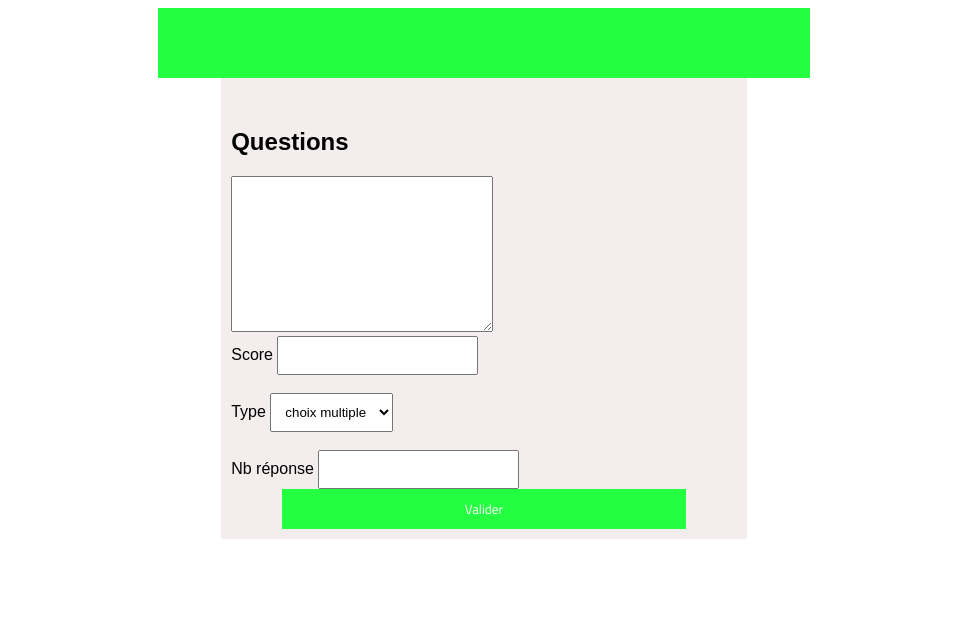
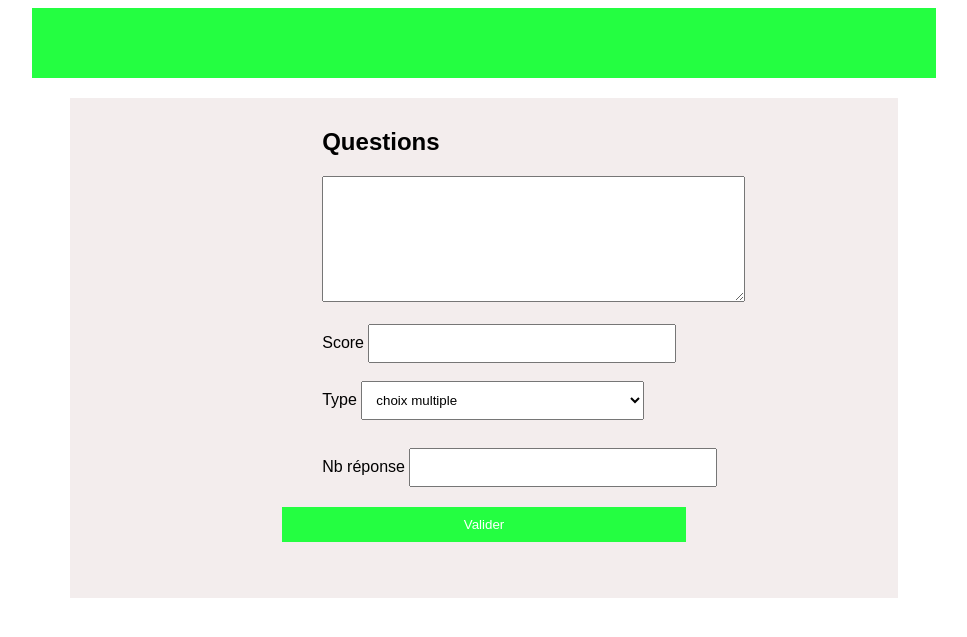
Before and after one commit to sowcheikh/mini-projet, a PHP site: page /page-admin.php in a window 1280 px wide. Shown: the top 637 px of the page, without its empty margins (156-1123 px from the left). Run offline with PHP 8.4, Linux system fonts and the light colour scheme.

Commit message:
modification sur la page admin de mini-projet

```diff
--- a/mini-projet/connexion/auth.php
+++ b/mini-projet/connexion/auth.php
@@ -6,6 +6,7 @@
     <title>Document</title>
 </head>
 <body>
+<h1>BIENVENUE DANS LE JEU DES TITANS</h1>
     <form action="" method="post">
         <input type="submit" value="ADMINISTRATEUR">
         <input type="submit" value="JOUEUR">
--- a/mini-projet/pages/page-admin.css
+++ b/mini-projet/pages/page-admin.css
@@ -1,17 +1,18 @@
 .header{
     background-color: #24FE41;
     color: white;
-    width: 50%;
+    width: 70%;
     height: 50px;
     margin: 0 auto;
     text-align: center;
     padding: 10px;
 }
 .formulaire{
-    width: 50%;
+    width: 80%;
     margin: 0 auto;
     background-color:white;
     font-family: arial;
+    padding-top: 20px;
 }
 form{
     width: 80%;
@@ -19,32 +20,75 @@ form{
     margin: 0 auto;
     padding: 10px;
     font-family: arial;
+    height: 30rem;
 }
-.questtion{
-    padding-top: 20px;
+.menu{
+    margin-left: 30%;
+}
+/* .questtion{
+    padding: 20px;
     font-family: arial;
-    width: 100%;
+    width: 50%;
+    margin-left: 50px;
+    margin-top: 10px;
 }
-.questtion .titre-qcm{
-    width: 20%;
+.titre-qcm{
+    width: 30%;
     float: left;
 }
-.questtion .qcm{
-    width: 60%;
+.qcm{
+    width: 70%;
+    float: left;
+} */
+/* .mileu {
+    width: 50%;
+    height: 20%;
+    padding: 20px;
 }
+.mileu .score{
+    width: 50%;
+    float: left;
+}
+.text{
+    width: 50%;
+    float: left;
+}
+.bas{
+    width: 50%;
+    height: 20%;
+}
+.choix{
+    width: 50%;
+    float: left;
+}
+.type{
+    width: 50%;
+    float: left;
+}
+.container2{
+    width: 50%;
+    height: 20%;
+} */
 .valider{
-    border: none;
+    width: 50%;
+    margin: 0 auto;
+    padding-top: 20px;
+
+}
+.valider input{
     background-color: #24FE41;
     color: white;
-    width: 80%;
-    margin-left: 10%;
+    border: none;
     text-align: center;
-    font-family: 'Titillium Web', sans-serif;
-
+    width: 100%;
+    margin: 0 auto;
+    font-family: Arial, Helvetica, sans-serif;
 }
 input, select{
     padding: 10px;
+    font-family: Arial, Helvetica, sans-serif;
+width: 50%;
 }
-label{
-    font-family: arial;
+.container2{
+    padding-top: 10px;
 }
--- a/mini-projet/pages/page-admin.php
+++ b/mini-projet/pages/page-admin.php
@@ -6,29 +6,29 @@ session_start();  // démarrage d'une session
 if (isset($_SESSION['login'])) {
     $username = $_SESSION['login'];
     if (isset($_POST['valider'])) {
-                            $qcm=$_POST['qcm'];
-                            $nbrep=$_POST['nbrep'];
-                            $score=$_POST['score'];
-                            $type=$_POST['choixquest'];
-                            $reponse=array();
-                            $bonnereponse=array();
+        $qcm = $_POST['qcm'];
+        $nbrep = $_POST['nbrep'];
+        $score = $_POST['score'];
+        $type = $_POST['choixquest'];
+        $reponse = array();
+        $bonnereponse = array();
 
-                            for ($i=1; $i <= $nbrep; $i++) {
-                                $reponse=$_POST['reponse'.$i];
-                                if (in_array( ('rep'.$i) , $_POST['check']) ) {
-                                    $bonnereponse[]=$_POST['reponse'.$i];
+        for ($i = 1; $i <= $nbrep; $i++) {
+            $reponse = $_POST['reponse' . $i];
+            if (in_array(('rep' . $i), $_POST['check'])) {
+                $bonnereponse[] = $_POST['reponse' . $i];
             }
         }
-                            $question=[
-                                'question'=>$qcm,
-                                'nbrep'=>$nbrep,
-                                'reponse' =>$reponse,
-                                'score'=>$score,
-                                'type'=>$type,
-                                'bonnereponse' =>$bonnereponse
+        $question = [
+            'question' => $qcm,
+            'nbrep' => $nbrep,
+            'reponse' => $reponse,
+            'score' => $score,
+            'type' => $type,
+            'bonnereponse' => $bonnereponse
         ];
 
-                            $_SESSION['tableau'][]=$question;
+        $_SESSION['tableau'][] = $question;
         var_dump($_SESSION['tableau']);
     }
 }
@@ -44,62 +44,60 @@ if (isset($_SESSION['login'])) {
     <link href="https://fonts.googleapis.com/css?family=Titillium+Web&display=swap" rel="stylesheet">
 
     <script>
-
-        window.addEventListener('load', function () {
+        window.addEventListener('load', function() {
 
 
             var element = document.getElementById('cmult');
-            element.style.display="none";
+            element.style.display = "none";
             var element1 = document.getElementById('csimple');
-            element1.style.display="none";
+            element1.style.display = "none";
             var element2 = document.getElementById('ctexte');
-            element2.style.display="none";
+            element2.style.display = "none";
         });
+
         function changement() {
             var x = document.getElementById('choixquest').value;
-                if(x=="multiple"){
+            if (x == "multiple") {
                 var element = document.getElementById('cmult');
-                    element.style.display="block";
+                element.style.display = "block";
                 var element1 = document.getElementById('csimple');
-                    element1.style.display="none";
+                element1.style.display = "none";
                 var element2 = document.getElementById('ctexte');
-                    element2.style.display="none";
+                element2.style.display = "none";
             }
-                if (x=="simple"){
+            if (x == "simple") {
                 var element = document.getElementById('cmult');
-                    element.style.display="none";
+                element.style.display = "none";
                 var element1 = document.getElementById('csimple');
-                    element1.style.display="block";
+                element1.style.display = "block";
                 var element2 = document.getElementById('ctexte');
-                    element2.style.display="none";
+                element2.style.display = "none";
             }
-                if(x=="text"){
+            if (x == "text") {
                 var element = document.getElementById('cmult');
-                    element.style.display="none";
+                element.style.display = "none";
                 var element1 = document.getElementById('csimple');
-                    element1.style.display="none";
+                element1.style.display = "none";
                 var element2 = document.getElementById('ctexte');
-                    element2.style.display="block";
+                element2.style.display = "block";
             }
         }
 
-            function recuperer(){
-                var id_nbrep=document.getElementById('nbrep');
-                if(id_nbrep.value==""){
+        function recuperer() {
+            var id_nbrep = document.getElementById('nbrep');
+            if (id_nbrep.value == "") {
                 alert("Donner le nombre de reponses svp");
-                }
-                else{
+            } else {
                 var element = document.getElementById('cmult');
-                        element.style.display="block";
-                        temp="";
+                element.style.display = "block";
+                temp = "";
                 for (let index = 0; index < parseInt(id_nbrep.value); index++) {
 
-                        temp+="<div cla><label> Reponse "+(index+1)+"</label> <input type='text' name='reponse"+(index+1)+"'/> <input type='checkbox' name='check[]' value='rep"+(index+1)+"'/></div>";
+                    temp += "<div cla><label> Reponse " + (index + 1) + "</label> <input type='text' name='reponse" + (index + 1) + "'/> <input type='checkbox' name='check[]' value='rep" + (index + 1) + "'/></div>";
                 }
-                    element.innerHTML=temp;
+                element.innerHTML = temp;
             }
         }
-
     </script>
 </head>
 
@@ -113,15 +111,9 @@ if (isset($_SESSION['login'])) {
     </div>
     <div class="formulaire">
         <form action="" method="post">
-            <div class="questtion">
-                <div class="titre-qcm">
+            <div class="menu">
             <h2>Questions</h2>
-                </div>
-                <div class="qcm">
-                    <textarea name="qcm" id="" cols="30" rows="10"></textarea>
-                </div>
-
-            </div>
+            <textarea name="qcm" id="" cols="50" rows="8"></textarea><br><br>
             <label>Score</label>
             <input type="text" name="score"><br><br>
             <label>Type</label>
@@ -134,17 +126,19 @@ if (isset($_SESSION['login'])) {
                 <label for="nbrep">Nb réponse</label>
                 <input type="text" name="nbrep" id="nbrep" onfocusout="recuperer()">
             </div>
-
             <div class="container" id="cmult">
-                Multiple
+                <input type="text"><input type="checkbox" name="" id="">
             </div>
             <div class="container" id="csimple">
-                 choix Simple
+                <input type="text"><input type="radio" name="" id="">
             </div>
             <div class="container" id="ctexte">
-                choix texte
+                <input type="text">
             </div>
-            <input class="valider" type="submit" name="valider" value="Valider">
+            </div>
+            <div class="valider">
+                <input type="submit" name="valider" value="Valider">
+            </div>
         </form>
     </div>
 </body>
```
Lines whose indentation alone changed are shown as unchanged.
